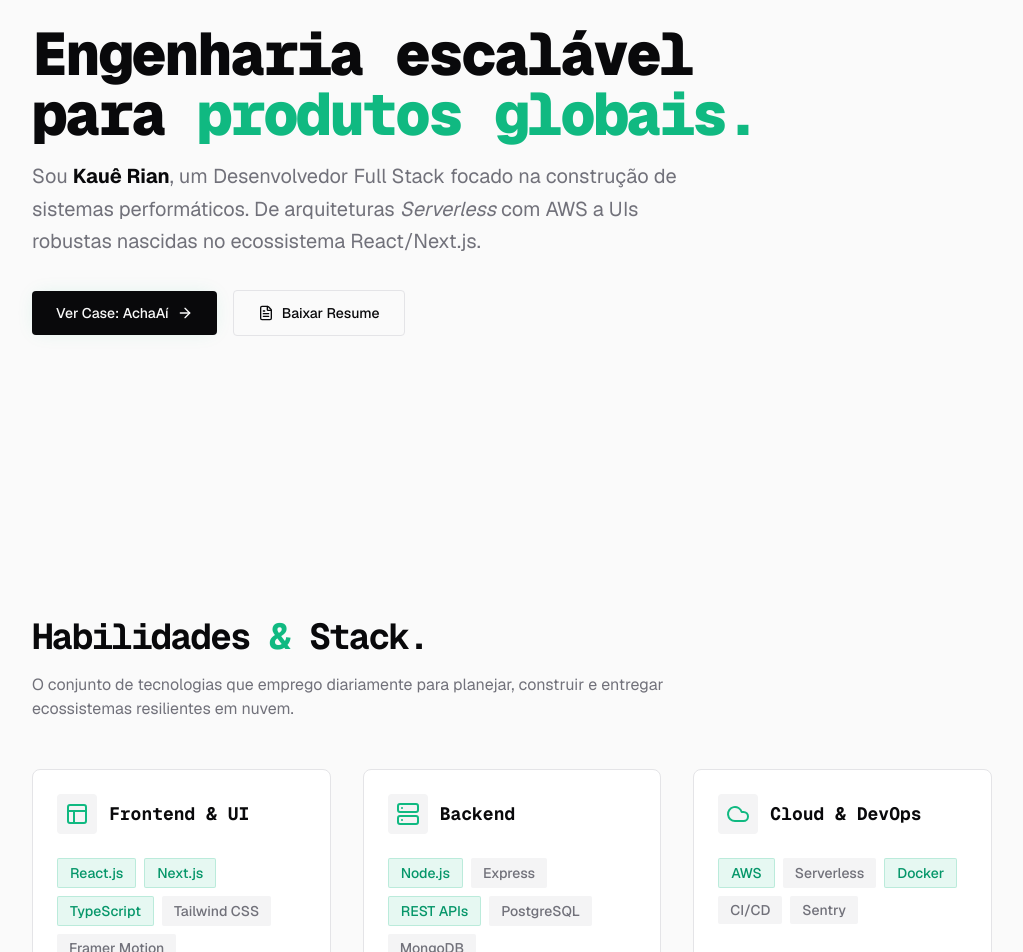
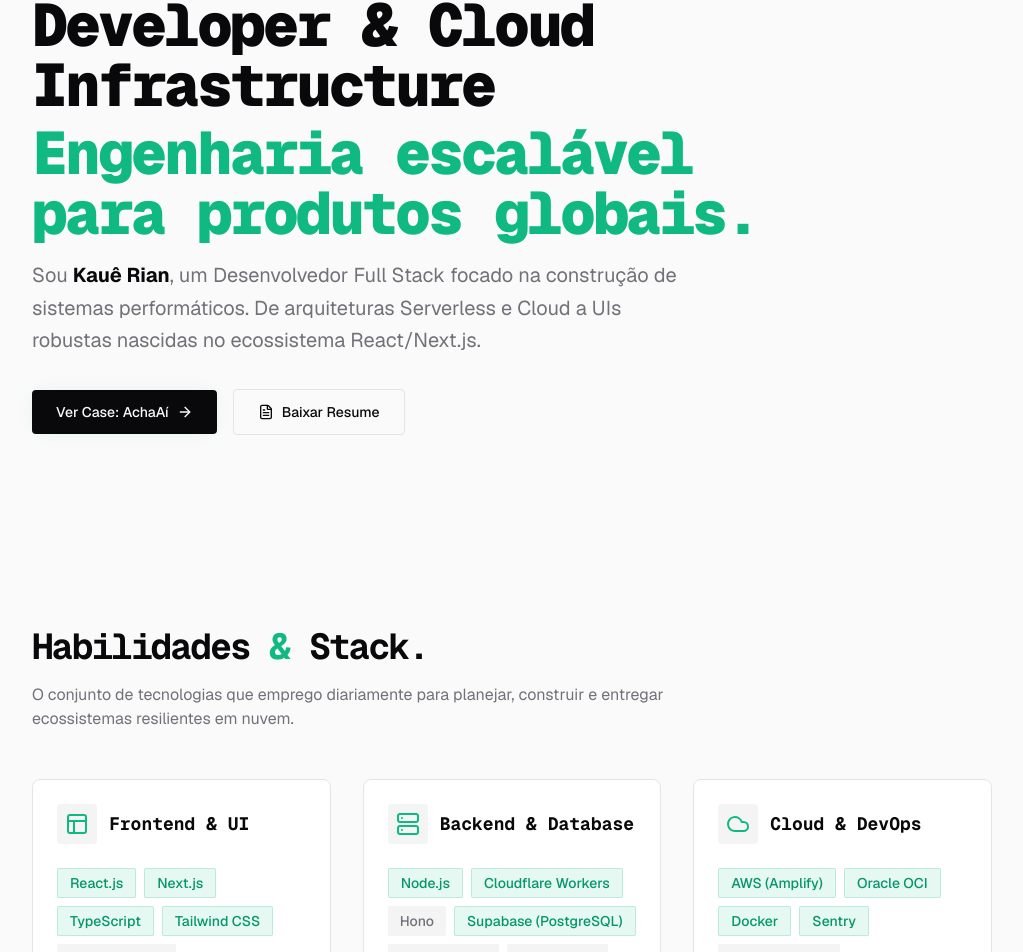
Before and after one commit to KaueRian/portfolio, a Next.js app: page / in a window 1280 px wide. Shown: the part 279-1231 px from the top of the page, without its empty margins (128-1151 px from the left). Built offline with nearby package versions, Linux system fonts and the light colour scheme.

Commit message:
feat: updated exact copywriting for hero, skills, and achaai project

```diff
--- a/src/app/projects/achaai/page.tsx
+++ b/src/app/projects/achaai/page.tsx
@@ -102,17 +102,9 @@ export default function AchaAiCaseStudy() {
             </p>
           </div>
           <div className="p-8 bg-card border border-border rounded-lg shadow-subtle flex flex-col items-center justify-center gap-6 min-h-[300px]">
-            {/* Diagram Placeholder */}
-            <div className="flex gap-4 items-center">
-              <Cloud className="w-12 h-12 text-blue-500" />
-              <ArrowLeft className="w-6 h-6 text-muted-foreground" />
-              <Server className="w-12 h-12 text-emerald-500" />
-              <ArrowLeft className="w-6 h-6 text-muted-foreground" />
-              <Database className="w-12 h-12 text-orange-500" />
+            <div className="flex flex-wrap gap-4 items-center justify-center text-emerald-500 font-mono text-sm max-w-full overflow-hidden text-center">
+              <span>WhatsApp</span> ↔ <span>Cloudflare Workers (IA)</span> ↔ <span>Oracle OCI (Docker/WAHA)</span> ↔ <span>Supabase & Sentry</span>
             </div>
-            <p className="text-sm text-balance text-center text-muted-foreground font-mono">
-              Cloudflare (Edge) → Oracle OCI (Docker Instances) → RDS (PostgreSQL)
-            </p>
           </div>
         </div>
 
--- a/src/components/sections/Hero.tsx
+++ b/src/components/sections/Hero.tsx
@@ -31,23 +31,20 @@ export function Hero() {
             initial={{ opacity: 0, y: 20 }}
             animate={{ opacity: 1, y: 0 }}
             transition={{ duration: 0.5, delay: 0.1 }}
-            className="text-4xl md:text-6xl font-black font-mono tracking-tighter text-foreground"
+            className="text-4xl md:text-5xl lg:text-6xl font-black font-mono tracking-tighter text-foreground"
           >
-            Engenharia escalável
+            Kauê Rian — Full Stack Developer & Cloud Infrastructure
             <br />
-            para <span className="text-emerald-500">produtos globais.</span>
+            <span className="text-emerald-500 text-3xl md:text-5xl lg:text-6xl block mt-2">Engenharia escalável para produtos globais.</span>
           </motion.h1>
 
           <motion.p
             initial={{ opacity: 0, y: 20 }}
             animate={{ opacity: 1, y: 0 }}
             transition={{ duration: 0.5, delay: 0.2 }}
-            className="text-lg md:text-xl text-muted-foreground leading-relaxed max-w-2xl"
+            className="text-lg md:text-xl text-muted-foreground leading-relaxed max-w-2xl mt-4"
           >
-            Sou <strong className="text-foreground">Kauê Rian</strong>, um Desenvolvedor Full Stack
-            focado na construção de sistemas performáticos. De arquiteturas
-            <span className="italic"> Serverless</span> com AWS a UIs robustas
-            nascidas no ecossistema React/Next.js.
+            Sou <strong className="text-foreground">Kauê Rian</strong>, um Desenvolvedor Full Stack focado na construção de sistemas performáticos. De arquiteturas Serverless e Cloud a UIs robustas nascidas no ecossistema React/Next.js.
           </motion.p>
         </div>
 
--- a/src/data/projects.ts
+++ b/src/data/projects.ts
@@ -5,11 +5,11 @@ export const PROJECTS: Project[] = [
     id: "achaai",
     slug: "achaai",
     title: "AchaAí",
-    subtitle: "Plataforma Escalonável em Nuvem",
+    subtitle: "Assistente de IA & Plataforma Escalonável",
     description:
       "Ecossistema de comércio local vencedor de Hackathon, integrado a um Assistente de Inteligência Artificial via WhatsApp. O projeto utiliza práticas avançadas de microsserviços, Serverless (Cloudflare Workers) e infraestrutura em nuvem (Oracle OCI, Docker) para garantir alta disponibilidade e baixa latência.",
     featured: true,
-    techs: ["React", "Node.js", "Docker", "Cloudflare", "Oracle OCI"],
+    techs: ["React", "Node.js", "Docker", "Cloudflare", "Oracle OCI", "Sentry"],
     links: {
       caseStudy: "/projects/achaai",
       github: "https://github.com/KauêRian/achaai-public", // Substitua se não houver repo publico
--- a/src/data/skills.ts
+++ b/src/data/skills.ts
@@ -6,23 +6,24 @@ export const SKILL_CATEGORIES: SkillCategory[] = [
     title: "Frontend & UI",
     icon: "Layout",
     skills: [
-      { name: "React.js", level: "domínio", highlight: true },
-      { name: "Next.js", level: "domínio", highlight: true },
-      { name: "TypeScript", level: "domínio", highlight: true },
-      { name: "Tailwind CSS", level: "domínio" },
-      { name: "Framer Motion", level: "sólida" },
+      { name: "React.js", level: "avançado", highlight: true },
+      { name: "Next.js", level: "avançado", highlight: true },
+      { name: "TypeScript", level: "avançado", highlight: true },
+      { name: "Tailwind CSS", level: "avançado", highlight: true },
+      { name: "Framer Motion", level: "intermediário", highlight: false },
     ],
   },
   {
     id: "backend",
-    title: "Backend",
+    title: "Backend & Database",
     icon: "Server",
     skills: [
-      { name: "Node.js", level: "domínio", highlight: true },
-      { name: "Express", level: "sólida" },
-      { name: "REST APIs", level: "domínio", highlight: true },
-      { name: "PostgreSQL", level: "sólida" },
-      { name: "MongoDB", level: "sólida" },
+      { name: "Node.js", level: "avançado", highlight: true },
+      { name: "Cloudflare Workers", level: "avançado", highlight: true },
+      { name: "Hono", level: "intermediário", highlight: false },
+      { name: "Supabase (PostgreSQL)", level: "avançado", highlight: true },
+      { name: "Cloudflare D1", level: "intermediário", highlight: false },
+      { name: "MeiliSearch", level: "intermediário", highlight: false },
     ],
   },
   {
@@ -30,11 +31,11 @@ export const SKILL_CATEGORIES: SkillCategory[] = [
     title: "Cloud & DevOps",
     icon: "Cloud",
     skills: [
-      { name: "AWS", level: "sólida", highlight: true },
-      { name: "Serverless", level: "sólida" },
-      { name: "Docker", level: "sólida", highlight: true },
-      { name: "CI/CD", level: "sólida" },
-      { name: "Sentry", level: "intermediário" },
+      { name: "AWS (Amplify)", level: "intermediário", highlight: true },
+      { name: "Oracle OCI", level: "avançado", highlight: true },
+      { name: "Docker", level: "avançado", highlight: true },
+      { name: "Sentry", level: "intermediário", highlight: true },
+      { name: "GitHub Actions", level: "intermediário", highlight: false },
     ],
   },
 ];
--- a/src/types/index.ts
+++ b/src/types/index.ts
@@ -7,7 +7,7 @@ export interface SkillCategory {
 
 export interface Skill {
   name: string;
-  level: "domínio" | "sólida" | "intermediário" | "básico";
+  level: "domínio" | "avançado" | "sólida" | "intermediário" | "básico";
   highlight?: boolean;
 }
 
```
